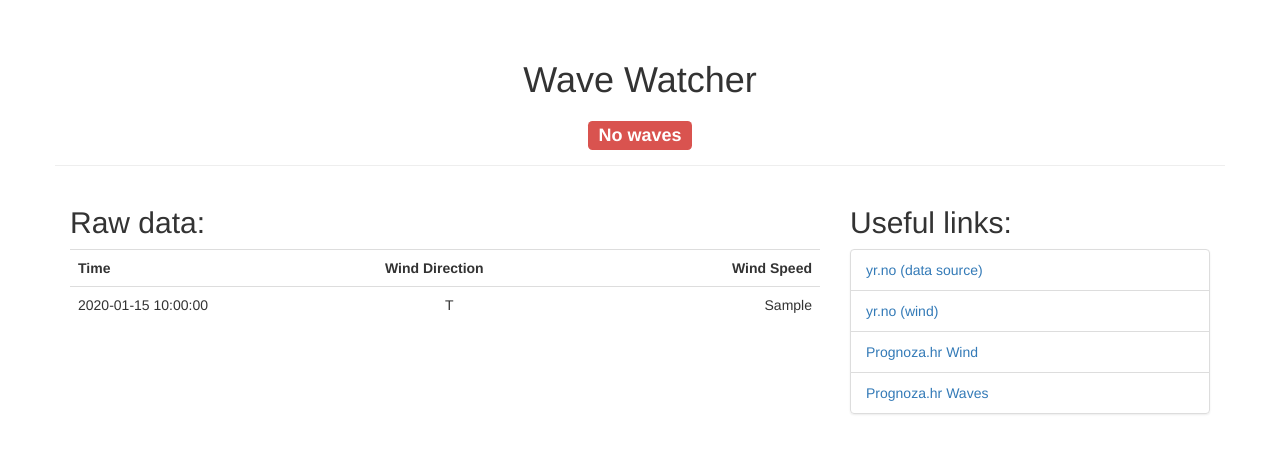
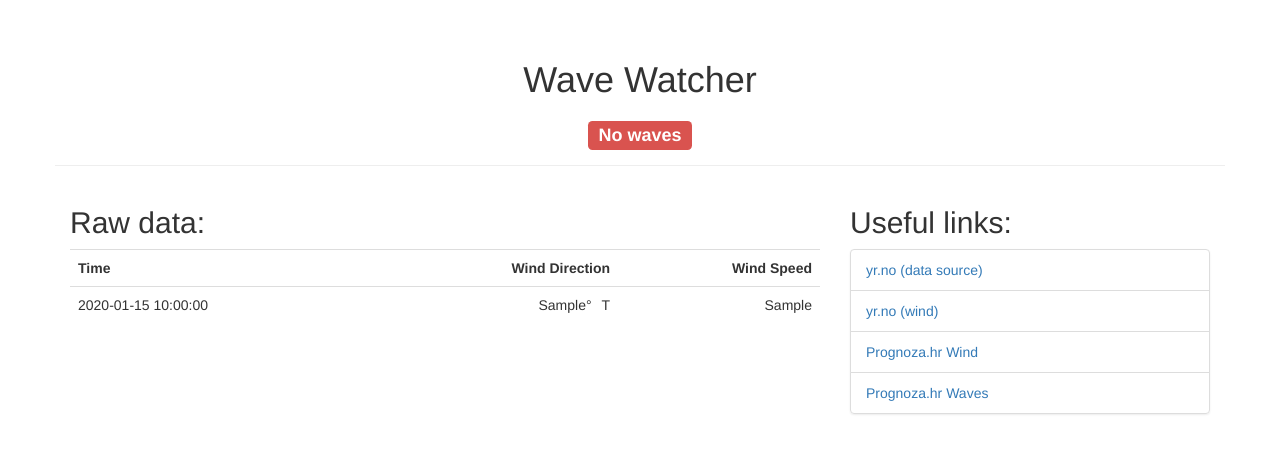
Before and after one commit to anze3db/wave-watcher, a Flask app: template src/templates/index.html in a window 1280 px wide. Shown: the top 454 px of the page. Run offline with Flask 2, Linux system fonts and the light colour scheme; the template is opened without the code that fills it: most values are stand-ins (such as "Sample title", 1, 10 or a date in 2020); some libraries are stand-ins or nearby versions.

Commit message:
Improvements how degs are displayed

```diff
--- a/src/static/site.css
+++ b/src/static/site.css
@@ -1,4 +1,5 @@
 .direction {
-  position: absolute;
-  left: 50%;
+  float: right;
+  display: inline-block;
+  margin-left: 10px;
 }
--- a/src/templates/index.html
+++ b/src/templates/index.html
@@ -28,13 +28,13 @@
         <table class="table">
           <tr>
             <th>Time</th>
-            <th>Wind Direction</th>
+            <th class="text-right">Wind Direction</th>
             <th class="text-right">Wind Speed</th>
           </tr>
         {% for result in results %}
           <tr {% if result.is_strong_jugo() %}class="success"{% endif%}>
             <td>{{result.time}}</td>
-            <td class="text-right"><div class="direction" style="transform: rotate({{result.windDirection}}deg);">T</div></td>
+            <td class="text-right">{{result.windDirection}}&deg;<div class="direction" style="transform: rotate({{result.windDirection}}deg);">T</div></td>
             <td class="text-right">{{result.windSpeed}}</td>
           </tr>
         {% endfor %}
```
